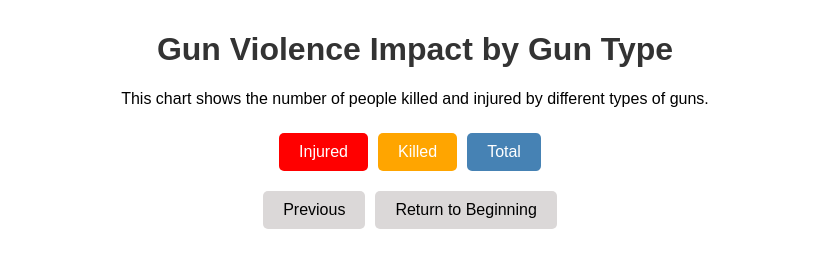
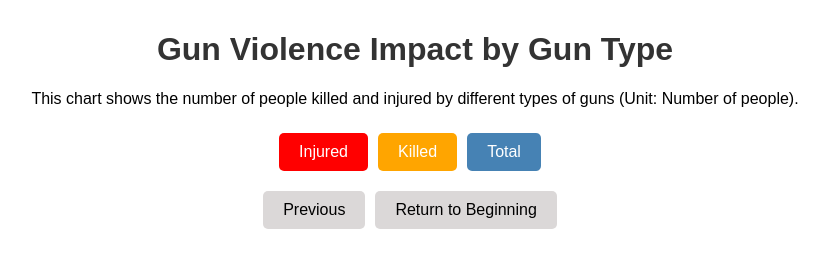
Before and after one commit to neng-ji/nengji.github.io, a plain HTML site: page scene3.html in a window 1280 px wide. Shown: the whole page, without its empty margins (225-1054 px from the left). Drawn offline with nearby package versions, Linux system fonts and the light colour scheme; no server answers.

Commit message:
Update scene3.html

```diff
--- a/scene3.html
+++ b/scene3.html
@@ -83,7 +83,7 @@
 
 <body>
     <h1>Gun Violence Impact by Gun Type</h1>
-    <p>This chart shows the number of people killed and injured by different types of guns.</p>
+    <p>This chart shows the number of people killed and injured by different types of guns (Unit: Number of people).</p>
 
     <div class="button-group">
         <button id="injuredButton">Injured</button>
```
